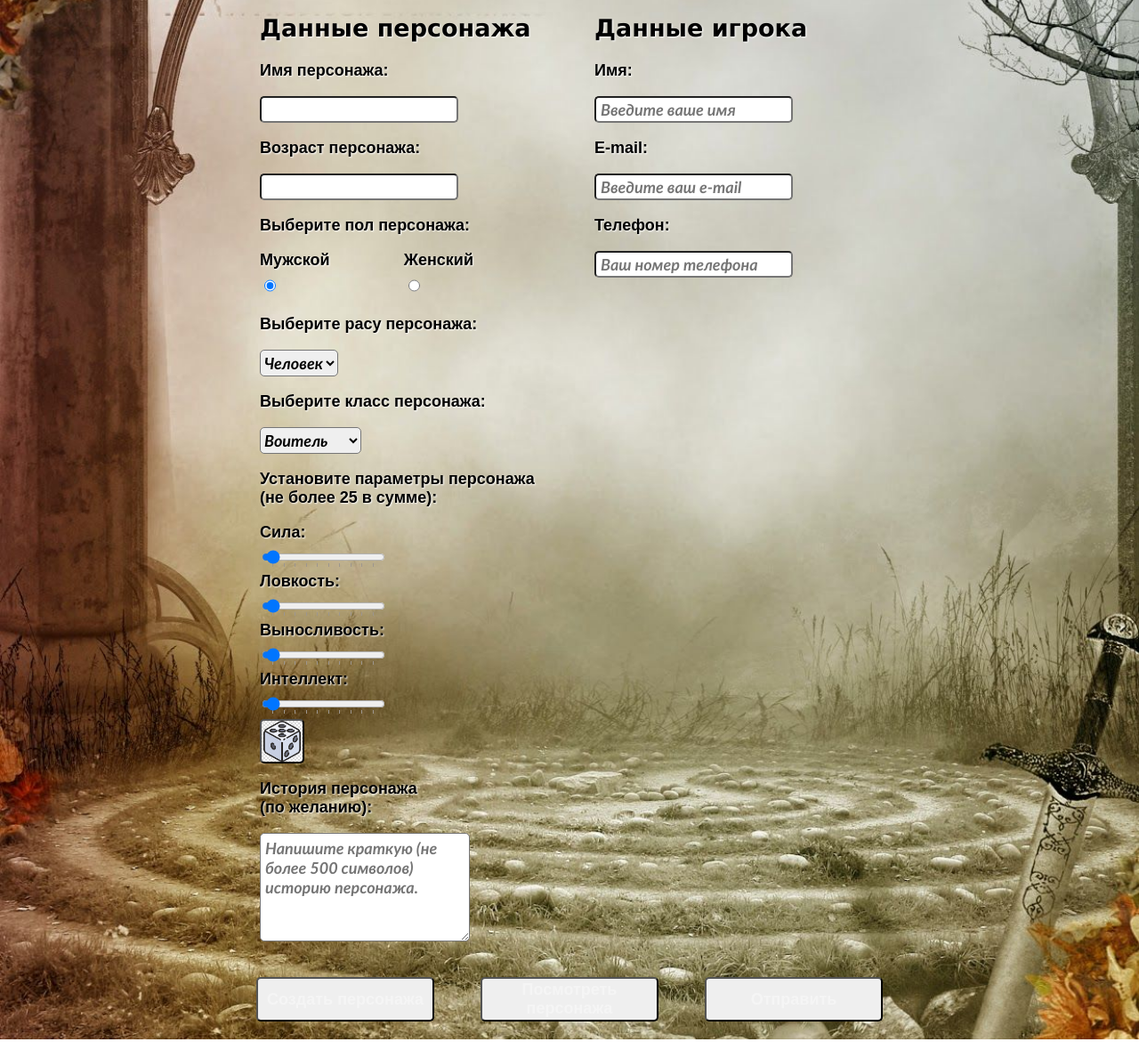
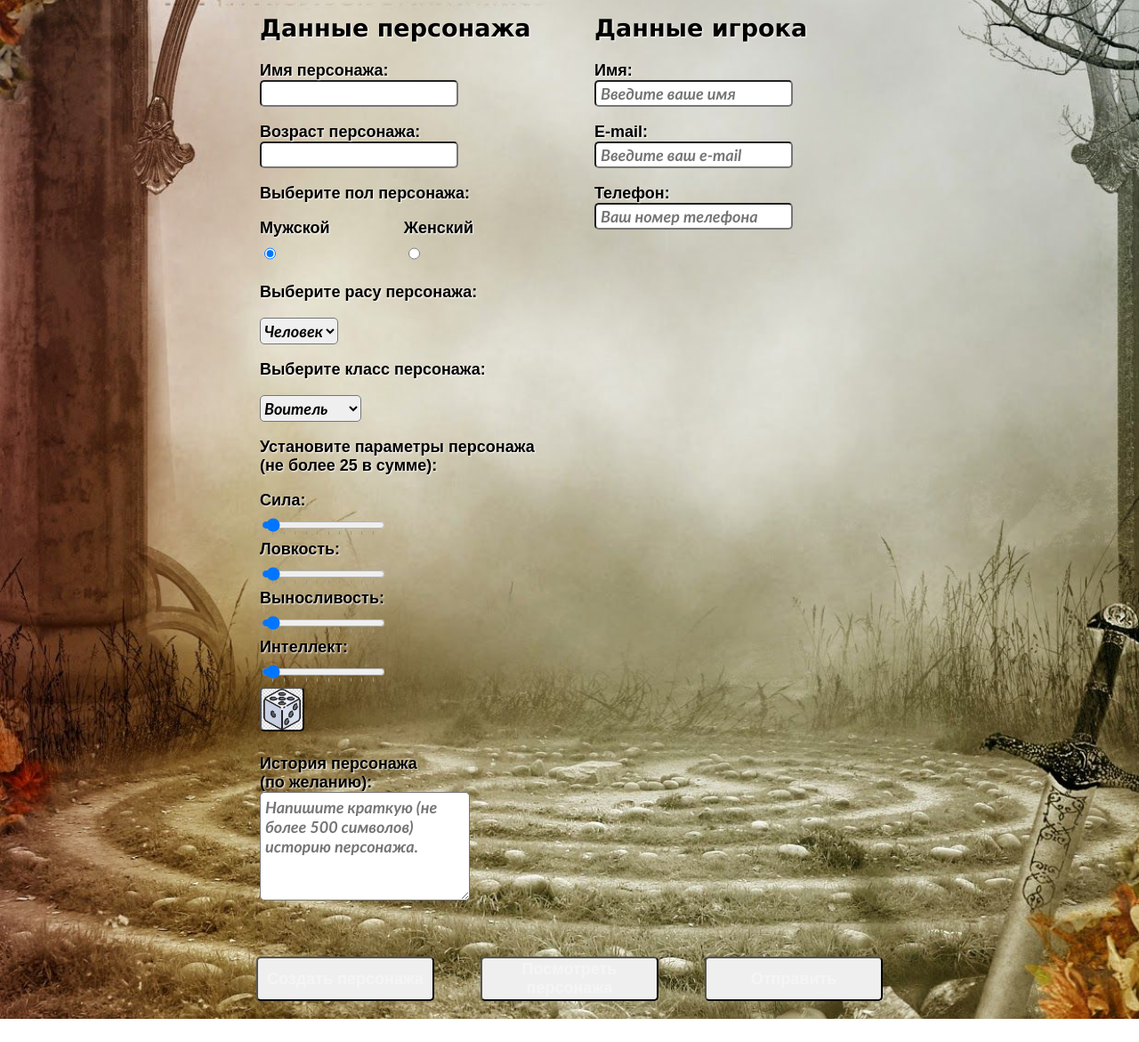
Before and after one commit to Rewollo/Role-game-form, a plain HTML site: page index.html in a window 1280 px wide. Shown: the part 180-1351 px from the top of the page at 89% size. After the commit the page ends 1325 px from the top, so only its background shows below. Drawn offline with Linux system fonts and the light colour scheme.

Commit message:
Test (redacted)

```diff
--- a/css/style.css
+++ b/css/style.css
@@ -22,6 +22,11 @@ main {
 
 label, input {
     display: block;
+}
+
+.info {
+    margin-top: 1em;
+    margin-bottom: 1em;
 }
 
 .gender-block > input, .gender-block > label {
@@ -79,7 +84,6 @@ h1 {
     color: whitesmoke;
     background-image: url(../images/button.png);
     background-repeat: no-repeat;
-    background-size: cover 100%;
     background-position: center;
     border-radius: 5px;
 }
--- a/index.html
+++ b/index.html
@@ -1,8 +1,8 @@
-<DOCTYPE html>
+<!DOCTYPE html>
 <html lang="en">
 <head>
     <meta charset="UTF-8">
-    <meta name="viewport" content="width=device-width, user-scalable=no, initial-scale=1.0, maximum-scale=1.0, minimum-scale=1.0">
+    <meta name="viewport" content="initial-scale=1.0, width=device-width">
     <title> Title </title>
     <link rel="stylesheet" href="css/style.css">
 </head>
@@ -13,8 +13,8 @@
             <div class="wrapper">
                 <div id="character">
                     <h2> Данные персонажа </h2>
-                    <label for="character-name"><p> Имя персонажа: </p><input type="text" id="character-name" class="character-info"></label>
-                    <label for="character-age"><p> Возраст персонажа: </p><input type="number" id="character-age" class="character-info"></label>
+                    <label for="character-name" class="info"> Имя персонажа: <input type="text" id="character-name" class="character-info"></label>
+                    <label for="character-age" class="info"> Возраст персонажа: <input type="number" id="character-age" class="character-info"></label>
                     <div class="gender-block">
                         <p> Выберите пол персонажа: </p>
                         <div class="gender-flex">
@@ -67,17 +67,17 @@
                         <button type="button" id="random" onclick="random_stats ()"></button>
                         <span id="stats_sum"></span>
                     </div>
-                    <label for="quenta">
-                        <p> История персонажа <br> (по желанию): </p>
+                    <label for="quenta" class="info">
+                        История персонажа <br> (по желанию):
                         <textarea name="character-quenta" id="quenta" maxlength="500" rows="5" cols="20"
                         placeholder="Напишите краткую (не более 500 символов) историю персонажа."></textarea>
                     </label>
                 </div>
                 <div id="player">
                     <h2> Данные игрока </h2>
-                    <label for="player-name"><p> Имя: </p><input type="text" id="player-name" class="player-info" placeholder="Введите ваше имя"></label>
-                    <label for="player-email"><p> E-mail: </p><input type="email" id="player-email" class="player-info" placeholder="Введите ваш e-mail"></label>
-                    <label for="player-phone"><p> Телефон: </p><input type="number" id="player-phone" class="player-info" placeholder="Ваш номер телефона"></label>
+                    <label for="player-name" class="info"> Имя: <input type="text" id="player-name" class="player-info" placeholder="Введите ваше имя"></label>
+                    <label for="player-email" class="info"> E-mail: <input type="email" id="player-email" class="player-info" placeholder="Введите ваш e-mail"></label>
+                    <label for="player-phone" class="info"> Телефон: <input type="number" id="player-phone" class="player-info" placeholder="Ваш номер телефона"></label>
                 </div>
             </div>
             <div class="button-wrap">
```
